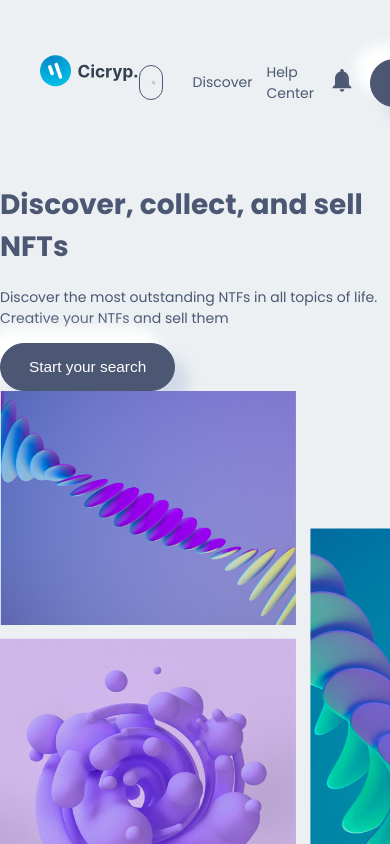
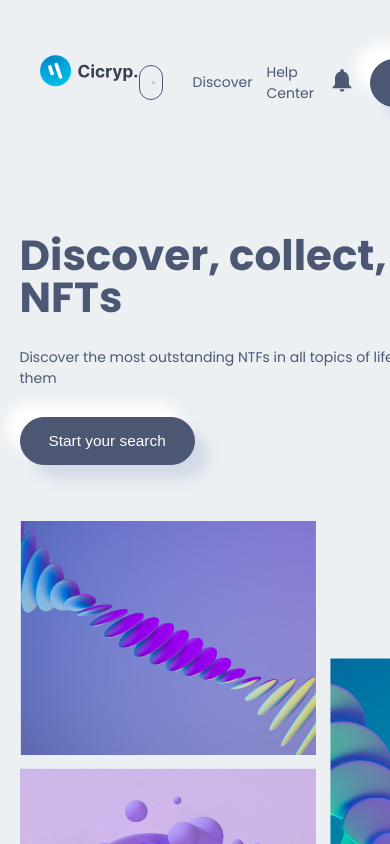
Before and after one commit to shisukeUrahara/web3-nft-marketplace, a Next.js app in the folder client/: page / in a window 390 px wide. Shown: the top 844 px of the page. Built offline with nearby package versions, Linux system fonts and the light colour scheme.

Commit message:
styled heroSection component

```diff
--- a/client/src/components/HeroSection/HeroSection.jsx
+++ b/client/src/components/HeroSection/HeroSection.jsx
@@ -14,7 +14,7 @@ const HeroSection = () => {
                         Discover the most outstanding NTFs in all topics of life. Creative
                         your NTFs and sell them
                     </p>
-                    <Button btnText='Start your search' />
+                    <Button btnText='Start your search' handleClick={() => { }} />
                 </div>
 
                 <div className={Style.heroSection_box_right}>
--- a/client/src/components/HeroSection/HeroSection.module.css
+++ b/client/src/components/HeroSection/HeroSection.module.css
@@ -0,0 +1,46 @@
+
+.heroSection{
+    width: 80%;
+    margin: 3rem auto;
+}
+
+.heroSection_box{
+    display: grid;
+    grid-template-columns: repeat(2, 1fr);
+    gap: 2rem;
+}
+
+.heroSection_box_left{
+    padding-right: 6rem;
+}
+
+.heroSection_box_left h1{
+    font-size: 5rem;
+    line-height: 1;
+}
+
+.heroSection_box_left p{
+    margin-bottom:  2rem;
+}
+
+@media screen and (max-width: 35em) {
+    .heroSection{
+        width: 90%;
+    }
+}
+
+@media screen and (max-width: 55em) {
+    .heroSection_box{
+        grid-template-columns: 1fr;
+        gap: 4rem;
+    }
+
+    .heroSection_box_left{
+        padding-right: 2rem;
+    }
+
+    .heroSection_box_left h1{
+        line-height: 1;
+        font-size: 3rem;
+    }
+}
```
